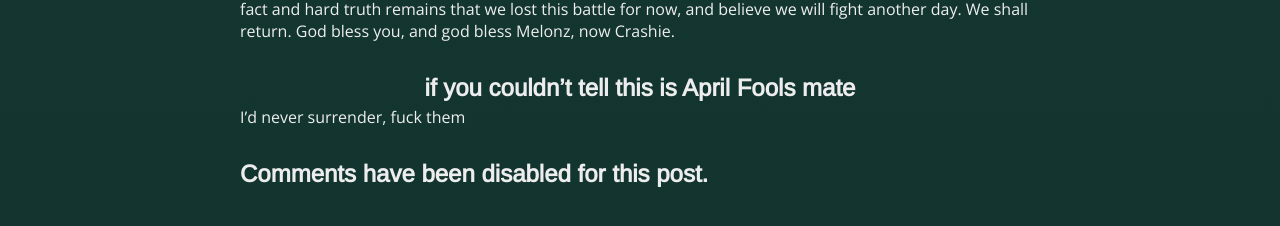
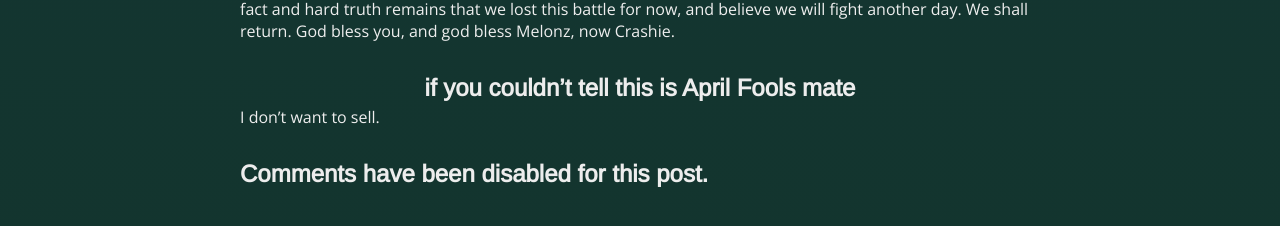
Before and after one commit to Melonz/melonz.github.io, a Jekyll site: the page built from _posts/2018-04-01-Rebrand-Crashie.md, in a window 1280 px wide. Shown: the part 519-745 px from the top of the page. Built offline with Jekyll 4.4.1, drawn with Linux system fonts in a browser that asks for light colours; nearby versions of some CDN libraries.

Commit message:
Removed "unprofessional" thing

```diff
--- a/_posts/2018-04-01-Rebrand-Crashie.md
+++ b/_posts/2018-04-01-Rebrand-Crashie.md
@@ -19,4 +19,4 @@ My fellow patrons. As your leader and commander in chief, it is with a heavy hea
 
 # if you couldn't tell this is April Fools mate
 
-I'd never surrender, fuck them
+I don't want to sell.
```
